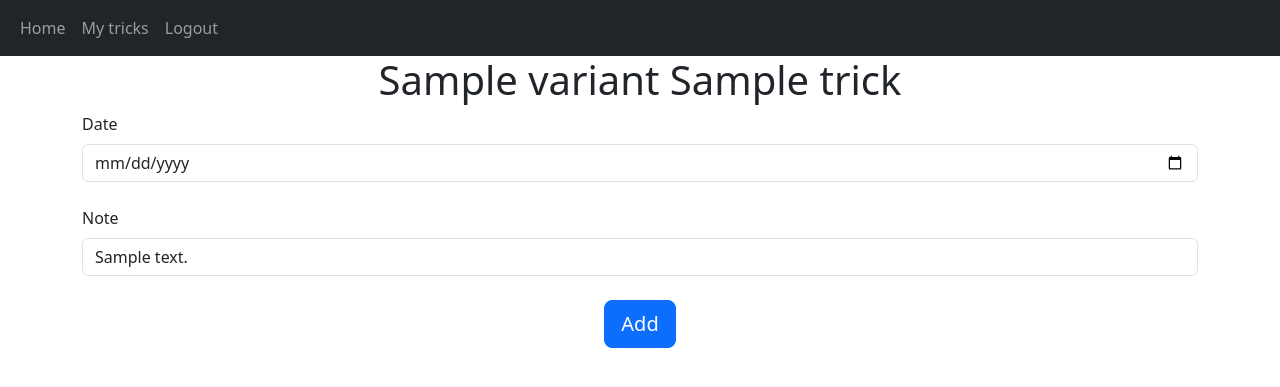
After one commit to marobor/the_impossible, a Flask app: a page that uses website/templates/base.html in a window 1280 px wide. The commit adds this page. Shown: the top 387 px of the page. Run offline with Flask 3, Linux system fonts and the light colour scheme; a user stored in the database is signed in; tables that the repository leaves empty hold one stand-in row (values such as "Sample post"); parts of the project's set-up code (start-up, migrations or seed data) failed here and were passed over; some libraries are stand-ins or nearby versions.

Commit message:
Add functionality that enables users to note what tricks they can perform.
* add simple admin panel

* add post update function

```diff
--- a/website/templates/base.html
+++ b/website/templates/base.html
@@ -8,19 +8,25 @@
           rel="stylesheet" integrity="sha384-GLhlTQ8iRABdZLl6O3oVMWSktQOp6b7In1Zl3/Jr59b6EGGoI1aFkw7cmDA6j6gD"
           crossorigin="anonymous">
     <link rel="stylesheet" href="{{ url_for('static', filename='css/style.css') }}">
+    <script src="https://kit.fontawesome.com/eb6e6a7399.js" crossorigin="anonymous"></script>
     <title>{% block title %}{% endblock %}</title>
 </head>
 <body>
 <nav class="navbar navbar-expand-lg navbar-dark bg-dark">
     <div class="container-fluid">
-            <button class="navbar-toggler" type="button" data-bs-toggle="collapse" data-bs-target="#navbarSupportedContent" aria-controls="navbarSupportedContent" aria-expanded="false" aria-label="Toggle navigation">
+        <button class="navbar-toggler" type="button" data-bs-toggle="collapse" data-bs-target="#navbarSupportedContent"
+                aria-controls="navbarSupportedContent" aria-expanded="false" aria-label="Toggle navigation">
             <span class="navbar-toggler-icon"></span>
         </button>
         <div class="collapse navbar-collapse" id="navbarSupportedContent">
             <div class="navbar-nav">
                 <a class="nav-item nav-link" href="/home">Home</a>
                 {% if user.is_authenticated %}
+                    <a class="nav-item nav-link" href="/trick/Ollie">My tricks</a>
                     <a class="nav-item nav-link" href="/logout">Logout</a>
+                    {% if user.has_role('admin') %}
+                        <a class="nav-item nav-link" href="/admin-console">Admin console</a>
+                    {% endif %}
                 {% else %}
                     <a class="nav-item nav-link" href="/login">Login</a>
                     <a class="nav-item nav-link" href="/sign-up">Sign up</a>
@@ -48,7 +54,6 @@
 {% endwith %}
 
 {% block content %}{% endblock %}
-
 <script src="https://cdn.jsdelivr.net/npm/bootstrap@5.3.0-alpha1/dist/js/bootstrap.bundle.min.js"
         integrity="sha384-w76AqPfDkMBDXo30jS1Sgez6pr3x5MlQ1ZAGC+nuZB+EYdgRZgiwxhTBTkF7CXvN" crossorigin="anonymous"
 ></script>
--- a/website/templates/posts/post.html
+++ b/website/templates/posts/post.html
@@ -20,6 +20,9 @@
                 </ul>
             </div>
             <div class="col-8">
+            {% if user.has_role('admin') %}
+            <a href="{{ url_for('views.edit_post', slug=post.slug) }}">Edytuj post</a>
+            {% endif %}
                 <div class="row mt-5 align-items-center">
                     <div class="col">
                         <img src="./static/uploads/{{ post.image }}" class="img-fluid" alt="{{ post.image }}">
--- /dev/null
+++ b/website/templates/tricks/edit_trick.html
@@ -0,0 +1,17 @@
+{% extends "base.html" %}
+{% block title %}Add a new trick{% endblock %}
+{% block content %}
+    <div class="container">
+        <h1 align="center">{{ variant.name }} {{ trick.name }}</h1>
+
+        <form method="POST" enctype="multipart/form-data">
+            <label for="date" class="form-label">Date</label>
+            <input type="date" id="date" name="date" class="form-control mb-4" value="{{ info.created_at }}">
+            <label for="name" class="form-label">Note</label>
+            <input type="text" id="note" name="note" class="form-control mb-4" value="{{ info.content }}">
+            <div align="center">
+                <button type="submit" class="btn btn-lg btn-primary">Add</button>
+            </div>
+        </form>
+    </div>
+{% endblock %}
--- a/website/views.py
+++ b/website/views.py
@@ -1,14 +1,21 @@
-from flask import Blueprint, render_template, request, flash, current_app
+from flask import Blueprint, render_template, request, flash, current_app, redirect, url_for
 from flask_login import login_required, current_user
 from flask_security import roles_required
 from werkzeug.utils import secure_filename
+from datetime import datetime, date
 
 import os
 
 from . import db
-from .models import Post
+from .models import Post, Trick, TrickVariant, UsersTricks, UserData, slugify
 
 views = Blueprint("views", __name__)
+
+
+@views.route("/")
+def intro():
+    print(current_app.config['UPLOAD_FOLDER'])
+    return render_template("intro.html", user=current_user)
 
 
 @views.route("/home")
@@ -19,22 +26,160 @@ def home():
     # return render_template("index.html", user=current_user)
 
 
-@views.route("/")
-def intro():
-    print(current_app.config['UPLOAD_FOLDER'])
-    return render_template("intro.html", user=current_user)
+@views.route('/profile')
+@login_required
+def profile():
+    return "<h1>PROFILE</h1>"
 
 
-@views.route('/profile')
-def profile():
-    return "<h1>PROFILE</h1>"
+# @views.route('/my-tricks')
+# @login_required
+# def my_tricks():
+#     # TODO: NA TEJ STRONIE BĘDZIE MOŻNA ZOBACZYĆ WSZYSTKIE TRICKI CHRONOLOGICZNIE ORAZ ILOŚĆ PUNKTÓW I RANGĘ
+#
+#     return render_template('my_tricks.html', trick=first, tricks=tricks,
+#                            user=current_user, variants=variants)
+
+
+@views.route('/trick/<trick_name>')
+@login_required
+def my_trick(trick_name):
+    trick = Trick.query.filter(Trick.name == trick_name).first()
+    tricks = Trick.query.all()
+
+    # Trick variants that already been done by the current user - query result in tuples
+    completed_variants = db.session.query(UsersTricks.trick_variant_id).filter_by(trick_id=trick.id,
+                                                                                  user_id=current_user.id).all()
+    # Tuple to int conversion
+    user_variants = [int(t[0]) for t in completed_variants]
+
+    # Content of variant list depends on trick
+    if trick_name == 'Ollie':
+        variants = TrickVariant.query.filter(TrickVariant.name != 'Nollie').all()
+    elif trick_name == 'Nollie':
+        variants = [TrickVariant.query.first()]
+        print(type(variants))
+    else:
+        variants = TrickVariant.query.all()
+
+    return render_template('my_tricks.html', trick=trick, tricks=tricks,
+                           user=current_user, all_variants=variants, user_variants=user_variants)
+
+
+def add_points(counter, trick_value):
+    scale = {0: 1, 1: 1.20, 2: 2, 3: 5}
+    if scale[counter]:
+        points = scale[counter] * trick_value
+        user_data = UserData.query.filter(UserData.user_id == current_user.id).first()
+        user_data.skill_points += points
+        db.session.add(user_data)
+        db.session.commit()
+
+
+def subtract_points(counter, trick_value):
+    scale = {1: 1, 2: 1.20, 3: 2, 4: 5}
+    if scale[counter]:
+        points = scale[counter] * trick_value
+        user_data = UserData.query.filter(UserData.user_id == current_user.id).first()
+        user_data.skill_points -= points
+        db.session.add(user_data)
+        db.session.commit()
+
+
+@views.route('/add-trick/<trick_name>/<trick_variant>', methods=['GET', 'POST'])
+@login_required
+def add_trick(trick_name, trick_variant):
+    trick = Trick.query.filter(Trick.name == trick_name).first()
+    variant = TrickVariant.query.filter(TrickVariant.name == trick_variant).first()
+    trick_check = UsersTricks.query.filter(UsersTricks.trick_id == trick.id,
+                                           UsersTricks.trick_variant_id == variant.id,
+                                           UsersTricks.user_id == current_user.id).all()
+    variant_count = len(UsersTricks.query.filter(UsersTricks.trick_id == trick.id,
+                                                 UsersTricks.user_id == current_user.id).all())
+    default_date = date.today().isoformat()
+    if not trick_check:
+        if request.method == 'POST':
+            note = request.form.get("note")
+            set_date = request.form.get("date")
+            new_date = datetime.fromisoformat(set_date)
+            add_points(variant_count, trick.value)
+            # if not file_name: FOR IMAGE OR VIDEO
+            #     flash('Please fill in all the fields.', category='error')
+            new_trick = UsersTricks(trick_id=trick.id, trick_variant_id=variant.id, user_id=current_user.id,
+                                    content=note, created_at=new_date)
+            db.session.add(new_trick)
+            db.session.commit()
+            flash('New trick added. Congratulations!', category='success')
+            return redirect(url_for('views.my_trick', trick_name=trick_name))
+    else:
+        flash('You already added this trick', category='error')
+        return redirect(url_for('views.my_trick', trick_name=trick_name))
+
+    return render_template('tricks/create_users_tricks.html', trick=trick, variant=variant, date=default_date,
+                           user=current_user)
+
+
+@views.route('/trick-archive/<trick_name>/<trick_variant>')
+@login_required
+def trick_archive(trick_name, trick_variant):
+    trick = Trick.query.filter(Trick.name == trick_name).first()
+    variant = TrickVariant.query.filter(TrickVariant.name == trick_variant).first()
+    trick_check = UsersTricks.query.filter(UsersTricks.trick_id == trick.id,
+                                           UsersTricks.trick_variant_id == variant.id,
+                                           UsersTricks.user_id == current_user.id).first()
+    # TODO: jeśli nie ma rekordu to przekierowanie i flash
+    return render_template('tricks/trick_archive.html', trick=trick, variant=variant, info=trick_check,
+                           user=current_user)
+
+
+@views.route('/edit-trick/<trick_name>/<trick_variant>', methods=['GET', 'POST'])
+@login_required
+def user_edit_trick(trick_name, trick_variant):
+    trick = Trick.query.filter(Trick.name == trick_name).first()
+    variant = TrickVariant.query.filter(TrickVariant.name == trick_variant).first()
+    trick_check = UsersTricks.query.filter(UsersTricks.trick_id == trick.id,
+                                           UsersTricks.trick_variant_id == variant.id,
+                                           UsersTricks.user_id == current_user.id).first()
+    if trick_check:
+        if request.method == 'POST':
+            note = request.form.get("note")
+            date = request.form.get("date")
+            trick_check.content = note
+            if date:
+                new_date = datetime.fromisoformat(date)
+                trick_check.created_at = new_date
+            db.session.add(trick_check)
+            db.session.commit()
+            flash('Trick edited.', category='success')
+            return redirect(url_for('views.my_trick', trick_name=trick_name))
+    else:
+        flash("You haven't added this trick yet. ", category='error')
+        return redirect(url_for('views.my_trick', trick_name=trick_name))
+    return render_template('tricks/edit_trick.html', trick=trick, variant=variant, info=trick_check,
+                           user=current_user)
+
+
+@views.route('/delete-trick/<trick_name>/<trick_variant>', methods=['GET', 'POST'])
+@login_required
+def delete_trick(trick_name, trick_variant):
+    trick = Trick.query.filter(Trick.name == trick_name).first()
+    variant = TrickVariant.query.filter(TrickVariant.name == trick_variant).first()
+    trick_to_delete = UsersTricks.query.filter(UsersTricks.trick_id == trick.id,
+                                               UsersTricks.trick_variant_id == variant.id,
+                                               UsersTricks.user_id == current_user.id).first()
+    variant_count = len(UsersTricks.query.filter(UsersTricks.trick_id == trick.id,
+                                                 UsersTricks.user_id == current_user.id).all())
+    subtract_points(variant_count, trick.value)
+    db.session.delete(trick_to_delete)
+    db.session.commit()
+    return redirect(url_for('views.my_trick', trick_name=trick_name))
 
 
 @views.route('/admin-console')
 @login_required
 @roles_required('admin')
 def admin_console():
-    return render_template("admin_console.html", user=current_user)
+    return render_template("admin/admin_console.html", user=current_user)
 
 
 @views.route('/<slug>')
@@ -42,6 +187,15 @@ def show_post(slug):
     post = Post.query.filter(Post.slug == slug).first()
     posts = Post.query.all()
     return render_template('posts/post.html', post=post, posts=posts, user=current_user)
+
+
+# TODO: DOKOŃCZYĆ WYŚWIETLANIE WSZYSTKICH POSTÓW - lista do edycji i usuwania
+@views.route('/all-posts')
+@login_required
+@roles_required('admin')
+def show_all_posts():
+    posts = Post.query.all()
+    return render_template('posts/show_posts.html', posts=posts, user=current_user)
 
 
 @views.route('/create-post', methods=['GET', 'POST'])
@@ -58,13 +212,88 @@ def create_post():
             flash('Please fill in all the fields.', category='error')
         else:
             filename = secure_filename(file.filename)
+            # TODO: CONTENT TYPE filetype = file.content_type
             file.save(os.path.join(current_app.config['UPLOAD_FOLDER'], filename))
             new_post = Post(title=title, content=content, image=filename)
             db.session.add(new_post)
             db.session.commit()
             flash('Post created!', category='success')
+            # return redirect(url_for('views.admin_console'))
 
     return render_template("posts/create_post.html", user=current_user)
 
 
+@views.route('/edit-post/<slug>', methods=['GET', 'POST'])
+@login_required
+@roles_required('admin')
+def edit_post(slug):
+
+    post_to_edit = Post.query.filter(Post.slug == slug).first()
+
+    if request.method == 'POST':
+        title = request.form.get("title")
+        content = request.form.get("content")
+        file = request.files['file']
+        if post_to_edit:
+            filename = secure_filename(file.filename)
+
+            if filename and filename != post_to_edit.image:
+                # TODO: CONTENT TYPE filetype = file.content_type
+                file.save(os.path.join(current_app.config['UPLOAD_FOLDER'], filename))
+                post_to_edit.image = filename
+            if title != post_to_edit.title:
+                post_to_edit.slug = slugify(title)
+
+            post_to_edit.title = title
+            post_to_edit.content = content
+            post_to_edit.edited_at = datetime.now()
+
+            db.session.add(post_to_edit)
+            db.session.commit()
+            flash('Post edited!', category='success')
+            return redirect(url_for('views.edit_post', slug=post_to_edit.slug))
+        else:
+            flash('Post not found.', category='error')
+            return redirect(url_for('views.all-posts'))
+
+    return render_template('posts/edit_post.html', post=post_to_edit,
+                           user=current_user)
+
+
+@views.route('/create-trick', methods=['GET', 'POST'])
+@login_required
+@roles_required('admin')
+def create_trick():
+    if request.method == 'POST':
+        name = request.form.get("name")
+        if not name:
+            flash('Please fill in all the fields.', category='error')
+        else:
+            new_trick = Trick(name=name)
+            db.session.add(new_trick)
+            db.session.commit()
+            flash('Trick created!', category='success')
+            # return redirect(url_for('views.admin_console'))
+
+    return render_template("admin/create_trick.html", user=current_user)
+
+
+@views.route('/create-variant', methods=['GET', 'POST'])
+@login_required
+@roles_required('admin')
+def create_variant():
+    if request.method == 'POST':
+        name = request.form.get("name")
+        if not name:
+            flash('Please fill in all the fields.', category='error')
+        else:
+            new_variant = TrickVariant(name=name)
+            db.session.add(new_variant)
+            db.session.commit()
+            flash('Variant created!', category='success')
+            # return redirect(url_for('views.admin_console'))
+
+    return render_template("admin/create_variant.html", user=current_user)
+
+
 # TODO: post dratf?
```
Also changed, not shown: website/models.py (+32 -3 lines), website/templates/admin/admin_console.html (added, +18 -0 lines), website/templates/admin/create_trick.html (added, +15 -0 lines), website/templates/admin/create_variant.html (added, +15 -0 lines), website/templates/admin_console.html (deleted, +0 -7 lines), website/templates/my_tricks.html (+60 -2 lines), website/templates/posts/edit_post.html (added, +20 -0 lines), website/templates/posts/show_posts.html (added, +20 -0 lines), website/templates/tricks/create_users_tricks.html (added, +18 -0 lines), website/templates/tricks/trick_archive.html (added, +8 -0 lines), README.txt (added). Lines whose indentation alone changed are shown as unchanged.
